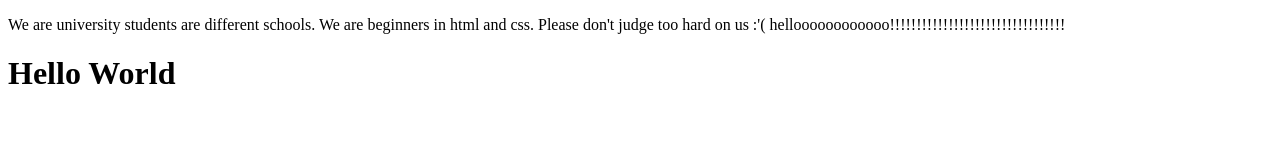
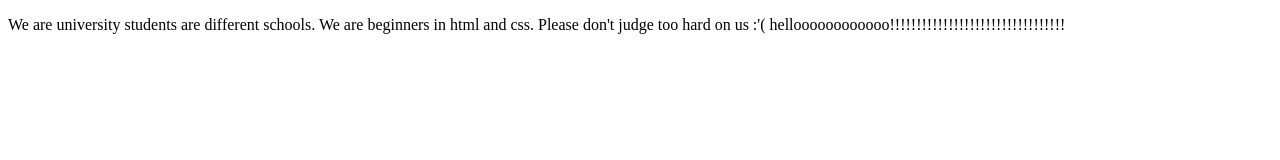
Before and after one commit to CarrieKam/Scream, a plain HTML site: page homePage.html in a window 1280 px wide. Drawn offline with Linux system fonts and the light colour scheme.

Commit message:
I deleted hello world

```diff
--- a/homePage.html
+++ b/homePage.html
@@ -11,4 +11,3 @@
 
     </p>
 </body>
-<h1>Hello World</p>
```
